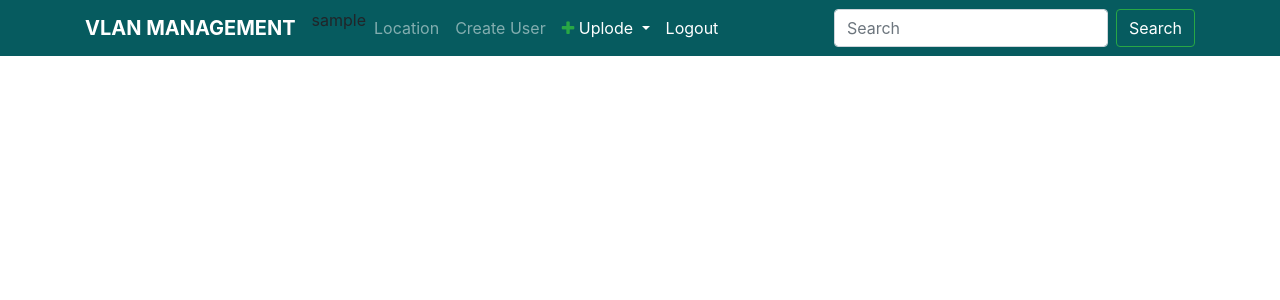
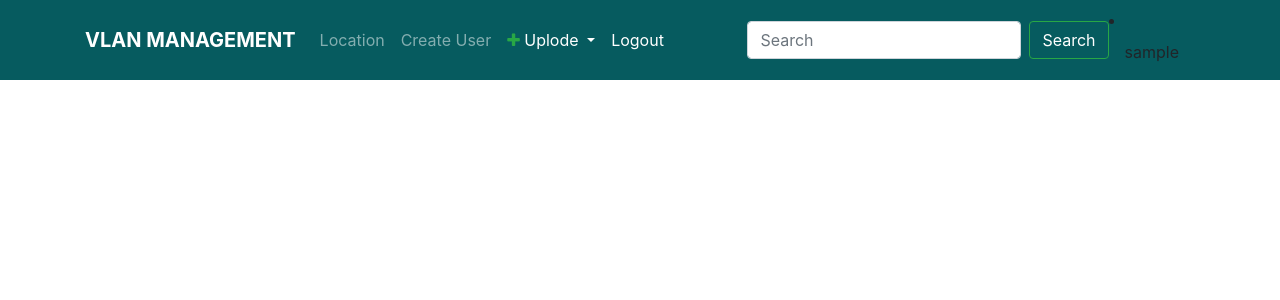
Before and after one commit to Semol2233/office, a Django app: a page that uses templates/base.html in a window 1280 px wide. Shown: the top 300 px of the page. Run offline with Django 3.2, Linux system fonts and the light colour scheme; the visitor is signed in with stand-in values (Sample User, id 1); some libraries are stand-ins or nearby versions.

Commit message:
hdesdddscdxfddd

```diff
--- a/templates/base.html
+++ b/templates/base.html
@@ -28,7 +28,7 @@
             <span class="navbar-toggler-icon"></span>
         </button>
 
-        <p>{{ request.user.username }}</p>
+
         {% if request.user.is_staff %}
 
 
@@ -110,7 +110,9 @@
             {% endif %}
 
 
-
+            <li class="nav-item">
+                <a class="nav-link">{{ request.user.username }}</a>
+              </li>
         </div>
       </div>
     </nav>
```
